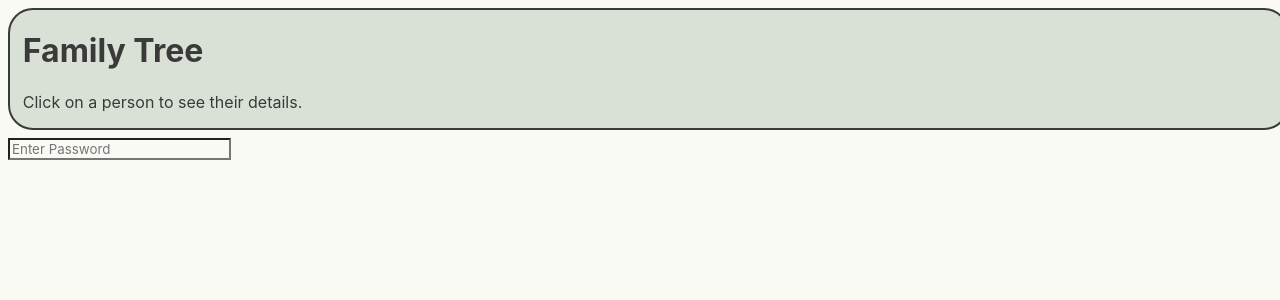
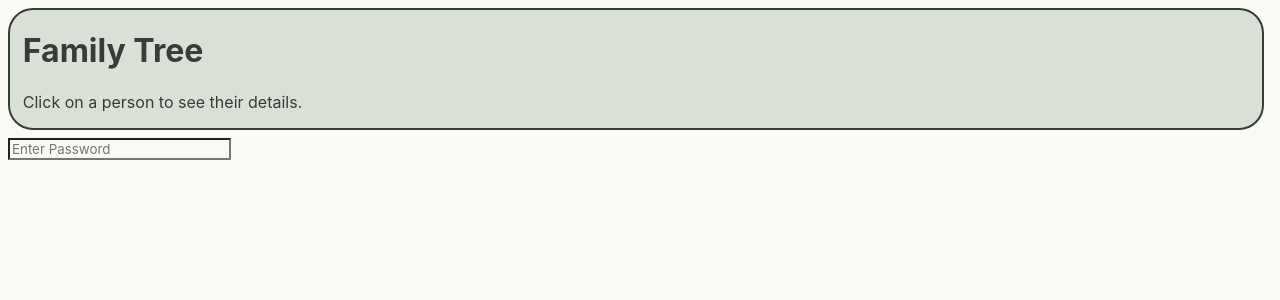
Before and after one commit to jhirsch1/family-tree, a React (Vite) app: page / in a window 1280 px wide. Shown: the top 300 px of the page. Built offline with nearby package versions, Linux system fonts and the light colour scheme.

Commit message:
updated css

```diff
--- a/styles/main.css
+++ b/styles/main.css
@@ -22,7 +22,7 @@
 header {
   position: sticky;
   top: 0;
-  width: 100%;
+  width: 98%;
   background-color: var(--light-green);
   margin-bottom: 1vh;
   padding-left: 1vw;
@@ -33,9 +33,11 @@ header {
 
   p {
     background-color: var(--light-green);
+    width: fit-content;
   }
   h1 {
     background-color: var(--light-green);
+    width: fit-content;
   }
 }
 
@@ -51,7 +53,7 @@ header {
   font-weight: 400;
   font-size: 4vw;
   /*line-height: 116px;*/
-  background-color: var(--light-green);
+  background-color: none;
 }
 
 .Info_background {
```
